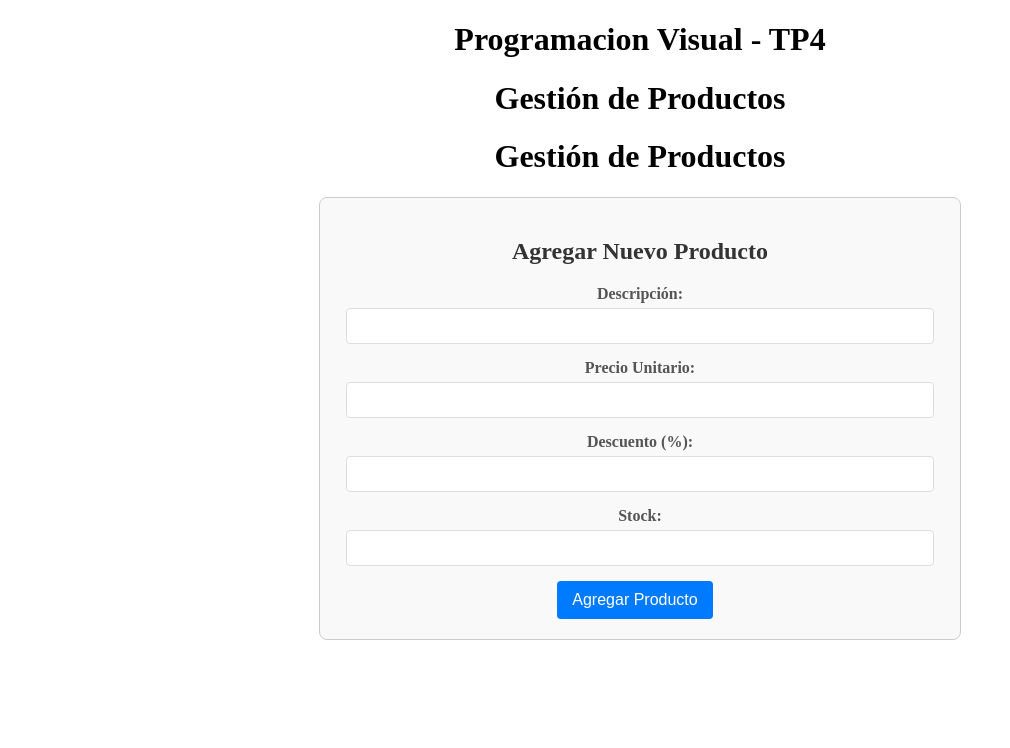
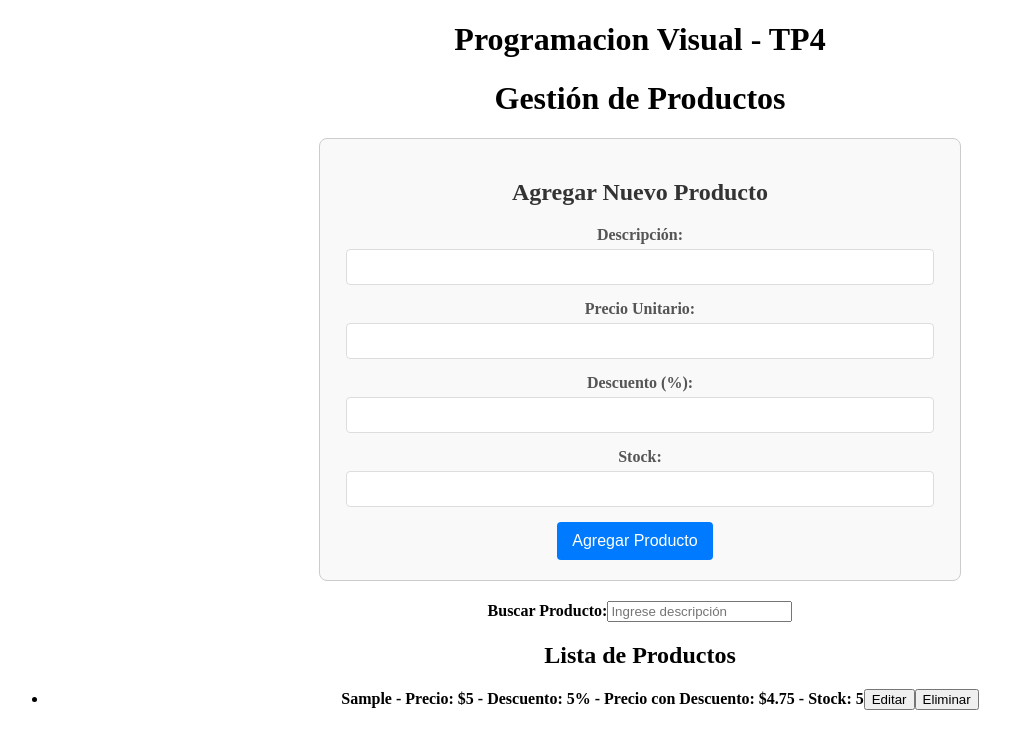
Before and after one commit to valenmadrigal/tp04PV2025Grupo20, a React (Vite) app in the folder tp04pv2025grupo20/: page / in a window 1280 px wide. Both pictures are taken after typing "Sample", "5", "5", "5" into the empty fields and a click on the button "Agregar Producto". Shown: the top 748 px of the page, without its empty margins (0-1010 px from the left). Built offline with nearby package versions, Linux system fonts and the light colour scheme.

Commit message:
Agregamiento de ProductItem y modficcacion de searchBar ¨Franco Arcibia¨

```diff
--- a/tp04pv2025grupo20/src/assets/components/ProducItem.jsx
+++ b/tp04pv2025grupo20/src/assets/components/ProducItem.jsx
@@ -1,36 +1,44 @@
 
 // Para representar cada producto individual.
+import { useCallback } from "react";
 
 
-function ProductItem (props) {
+function ProductItem({ product, productos, setProductos }) {
 
 const eliminarProducto = useCallback((id) => {
-    const nuevosProductos = products.filter((producto) => producto.id !== id);
-    setProducts(nuevosProductos);
-  }, [products]);
+    const productsSinElElementoConId = productos.map((prod) => {
+      if (prod.id === id) {
+        return { ...prod, show: false };
+      } else {
+        return prod;
+      }
+    });
+    setProductos(productsSinElElementoConId);
+  }, [productos, setProductos]);
+
+  //SE EJECUTA AL hacer CLICK en el botón "Editar" de un producto específico en la lista de productos.
+    const iniciarEdicion = useCallback((producto) => {
+      setEditingProduct(producto);
+      setDescripcion(producto.descripcion);
+      setPrecioUnitario(producto.precioUnitario);
+      setDescuento(producto.descuento);
+      setStock(producto.stock);
+
+    }, [product]);
 
 
-  //CUANDO SE AACTUALIZA EL ESTADO, SE VUELVE A RENDERIZAR
-  // const handleSearchChange = (event) => {
-  //   setSearchTerm(event.target.value);
 
-     //CALCULA EL DESCUENTO
-  // const calcularPrecioConDescuento = (precio, descuento) => {
-  //   if (!precio || !descuento) {
-  //     return 0;
-  //   }
-  //   return precio * (1 - descuento / 100);
-  // };
 return (
 <div>
 
-            {producto.descripcion} - Precio: ${producto.precioUnitario} - Descuento: {producto.descuento}% - Precio con Descuento: ${producto.precioConDescuento.toFixed(2)} - Stock: {producto.stock}
-            <button onClick={() => iniciarEdicion(producto)}>Editar</button>
-            <button onClick={() => eliminarProducto(producto.id)}>Eliminar</button>
+        {product.descripcion} - Precio: ${product.precioUnitario} - Descuento: {product.descuento}% - Precio con Descuento: ${product.precioConDescuento.toFixed(2)} - Stock: {product.stock}
 
+
+         <button onClick={() => iniciarEdicion(product)}>Editar</button>
+      <button onClick={() => eliminarProducto(product.id)}>Eliminar</button>
 </div>
 
-);
+);s
 
 
 
--- a/tp04pv2025grupo20/src/assets/components/ProductForm.jsx
+++ b/tp04pv2025grupo20/src/assets/components/ProductForm.jsx
@@ -1,21 +1,19 @@
 import React, { useState, useEffect, useMemo, useCallback } from 'react';
 import '../css/productForm.css'
 //AGREGAR , MODIFICAR
-function ProductForm  ()  {
-  const [products, setProducts] = useState([]);
+ function ProductForm({setProductos , productos}) {
   const [editingProduct, setEditingProduct] = useState(null);
   const [descripcion, setDescripcion] = useState('');
   const [precioUnitario, setPrecioUnitario] = useState('');
   const [descuento, setDescuento] = useState('');
   const [stock, setStock] = useState('');
-  const [searchTerm, setSearchTerm] = useState('');
 //Una vez, después de que el componente ProductForm se renderice por primera vez.
 //En cada renderizado posterior del componente solo si el array products ha sido modificado
 // (es decir, se ha creado un nuevo array products a través de setProducts). Esto ocurrirá después de agregar, editar o eliminar un producto
-  useEffect(() => {
-   alert('La lista de productos ha cambiado:', products);
-      console.log('La lista de productos ha cambiado:', products);
-  }, [products]);
+  // useEffect(() => {
+  //  alert('La lista de productos ha cambiado:', products);
+  //     console.log('La lista de productos ha cambiado:', products);
+  // }, [productos]);
 
   //CALCULA EL DESCUENTO
   const calcularPrecioConDescuento = (precio, descuento) => {
@@ -23,7 +21,7 @@ function ProductForm  ()  {
       return 0;
     }
     return precio * (1 - descuento / 100);
-  };
+  }
 // actualizar el estado correspondiente cada vez que el usuario escribe algo en alguno de los campos del formulario
 // (Descripción, Precio Unitario, Descuento, Stock).
   const handleInputChange = (event) => {
@@ -63,28 +61,28 @@ function ProductForm  ()  {
       descuento: parseFloat(descuento),
       precioConDescuento: calcularPrecioConDescuento(parseFloat(precioUnitario), parseFloat(descuento)),
       stock: parseInt(stock),
-
+       show: true, //VALOR AGREGADO A CADA PRODUCTO AL AGREGARLO
     };
     //se actualiza el estado que contiene la lista de productos (products).
     //Se utiliza el operador spread (...) para crear una nueva copia del array products existente.
     // Luego, se agrega el nuevoProducto al final de esta nueva copia.
-    setProducts([...products, nuevoProducto]);//SE RENDERIZA POR EL SetProducts
+    setProductos([...productos, nuevoProducto]);//SE RENDERIZA POR EL SetProducts
     setDescripcion('');//se limpia todas los imputs
     setPrecioUnitario('');
     setDescuento('');
     setStock('');
-  }, [descripcion, precioUnitario, descuento, stock, products, calcularPrecioConDescuento]);
+  }, [descripcion, precioUnitario, descuento, stock, productos, calcularPrecioConDescuento]);
 
 //
-//SE EJECUTA AL hacer CLICK en el botón "Editar" de un producto específico en la lista de productos.
-  const iniciarEdicion = useCallback((producto) => {
-    setEditingProduct(producto);
-    setDescripcion(producto.descripcion);
-    setPrecioUnitario(producto.precioUnitario);
-    setDescuento(producto.descuento);
-    setStock(producto.stock);
+// //SE EJECUTA AL hacer CLICK en el botón "Editar" de un producto específico en la lista de productos.
+//   const iniciarEdicion = useCallback((producto) => {
+//     setEditingProduct(producto);
+//     setDescripcion(producto.descripcion);
+//     setPrecioUnitario(producto.precioUnitario);
+//     setDescuento(producto.descuento);
+//     setStock(producto.stock);
 
-  }, []);
+//   }, []);
 
 
   //GUARDA LA EDICION
@@ -95,7 +93,7 @@ function ProductForm  ()  {
       return;
     }
     // SE INCLUYE DE NUEVO EL PRODUCTO MODIFICADO
-    const nuevosProductos = products.map((producto) =>
+    const nuevosProductos = productos.map((producto) =>
       //MANTENIENDO IGUAL EL ID
       producto.id === editingProduct.id
         ? {
@@ -109,34 +107,13 @@ function ProductForm  ()  {
         : producto
     );
     // SE SETEAN LOS IMPUTS A VACIO Y SE VUELVE A RENDERIZAR
-    setProducts(nuevosProductos);
+    setProductos(nuevosProductos);
     setEditingProduct(null);
     setDescripcion('');
     setPrecioUnitario('');
     setDescuento('');
     setStock('');
-  }, [editingProduct, descripcion, precioUnitario, descuento, stock, products, calcularPrecioConDescuento]);
-//
-  //ELIMINAR PRODUCTO
-  // const eliminarProducto = useCallback((id) => {
-  //   const nuevosProductos = products.filter((producto) => producto.id !== id);
-  //   setProducts(nuevosProductos);
-  // }, [products]);
-
-
-  //CUANDO SE AACTUALIZA EL ESTADO, SE VUELVE A RENDERIZAR
-  // const handleSearchChange = (event) => {
-  //   setSearchTerm(event.target.value);
-  // };
-
-
-  //se ejecuta nuevamente, utilizando el nuevo valor de searchTerm para filtrar la lista de productos
-  // y mostrar solo aquellos cuya descripción incluye el string q se va ingresando
-  // const productosFiltrados = useMemo(() => {
-  //   return products.filter((producto) =>
-  //     producto.descripcion.toLowerCase().includes(searchTerm.toLowerCase())
-  //   );
-  // }, [products, searchTerm]);
+  }, [editingProduct, descripcion, precioUnitario, descuento, stock, productos, calcularPrecioConDescuento]);
 
 
 
@@ -196,28 +173,7 @@ function ProductForm  ()  {
           </button>
         )}
       </form>
-{/* <div className="product-list-container" >
-      <h2>Lista de Productos</h2>
-      <div>
-        <label htmlFor="buscar">Buscar Producto:</label>
-        <input
-          type="text"
-          id="buscar"
-          value={searchTerm}
-          onChange={handleSearchChange}
-          placeholder="Ingrese descripción"
-        />
-      </div>
-      <ul>
-        {productosFiltrados.map((producto) => (
-          <li key={producto.id}>
-            {producto.descripcion} - Precio: ${producto.precioUnitario} - Descuento: {producto.descuento}% - Precio con Descuento: ${producto.precioConDescuento.toFixed(2)} - Stock: {producto.stock}
-            <button onClick={() => iniciarEdicion(producto)}>Editar</button>
-            <button onClick={() => eliminarProducto(producto.id)}>Eliminar</button>
-          </li>
-        ))}
-      </ul>
-    </div> */}
+
     </div>
   );
 };
--- a/tp04pv2025grupo20/src/assets/components/ProductList.jsx
+++ b/tp04pv2025grupo20/src/assets/components/ProductList.jsx
@@ -1,35 +1,54 @@
-import React from 'react';
- import ProductItem from './ProductItem';
+import React, { useMemo } from 'react';
+ import ProductItem from './ProducItem';
 
 // LISTA DE PRODUCTOS
-function Lista ()  {
+function Lista ({ productos, searchTerm, setProductos })  {
 
   //se ejecuta nuevamente, utilizando el nuevo valor de searchTerm para filtrar la lista de productos
   // y mostrar solo aquellos cuya descripción incluye el string q se va ingresando
   const productosFiltrados = useMemo(() => {
-      return products.filter((producto) =>
+    return productos.length > 0 && productos?.filter((producto) =>
         producto.descripcion.toLowerCase().includes(searchTerm.toLowerCase())
       );
-    }, [products, searchTerm]);
+    }, [productos, searchTerm]);
+   const productsListable = productos.length > 0 && productos.filter(prod => prod.show === true)
 
   return (
     <div className="product-list">
       <h2>Lista de Productos</h2>
      <ul>
-        {productosFiltrados.map((producto) => (
-          <li key={producto.id}>
-         //
 
-          <ProductItem
-            key={product.id}
-            product={product}
-            onEdit={onEdit}
-            onDelete={onDelete}
-          />
-//
+        {searchTerm == "" ? productsListable.length > 0 && productsListable?.map((producto) => {
+          if (producto.show) {
+            return (
+              <li key={producto.id}>
 
-        </li>
-        ))}
+                <ProductItem
+                  setProductos={setProductos}
+                  productos={productos}
+                  product={producto}
+
+                />
+
+              </li>
+            )
+          }
+
+
+        }) : (
+          productosFiltrados.map((producto) => {
+            return (
+              <li key={producto.id}>
+
+                <ProductItem
+                  product={producto}
+
+                />
+
+              </li>
+            )
+          })
+        )}
       </ul>
     </div>
   );
--- a/tp04pv2025grupo20/src/assets/components/Producto.jsx
+++ b/tp04pv2025grupo20/src/assets/components/Producto.jsx
@@ -1,26 +1,20 @@
-// import { useState,useEffect } from "react";
+import { useState } from 'react';
 import ProductForm from  './ProductForm.jsx';
-// import ProducItem from  './ProductItem.jsx';
-// import SearchBar from  './SearchBar.jsx';
-// import ProductList from  './ProductList.jsx';
+import SearchBar from  './SearchBar.jsx';
+import Lista from  './ProductList.jsx';
 
 
 function Producto(){
-//     const[productos, setProductos] = useState([]);
+   const [productos, setProductos] = useState([])
+  const [searchTerm, setSearchTerm] = useState("")
+  console.log(productos, "productos");
 
-// useEffect(() => {
-//     console.log("productos actualizados", productos);
-
-// },[productos]);
-
-// const agregarProducto = (producto) => {
-//   setProductos(prev => [...prev, producto]);
-// };
   return (
     <div className="container">
-      <h1>Gestión de Productos</h1>
-      <ProductForm />
-      {/* <Lista productos={productos} /> */}
+      <ProductForm setProductos={setProductos} productos={productos} />
+                  <SearchBar searchTerm={searchTerm} setSearchTerm={setSearchTerm} ></SearchBar>
+      <Lista searchTerm={searchTerm} setProductos={setProductos} productos={productos} />
+
     </div>
   );
 }
--- a/tp04pv2025grupo20/src/assets/components/SearchBar.jsx
+++ b/tp04pv2025grupo20/src/assets/components/SearchBar.jsx
@@ -1,7 +1,8 @@
-import ProductForm from "./ProductForm";
+
 // Para buscar productos.
 
-function SearchBar (props) {
+function SearchBar({searchTerm , setSearchTerm}) {
+
   const handleSearchChange = (event) => {
     setSearchTerm(event.target.value);
   }
```
